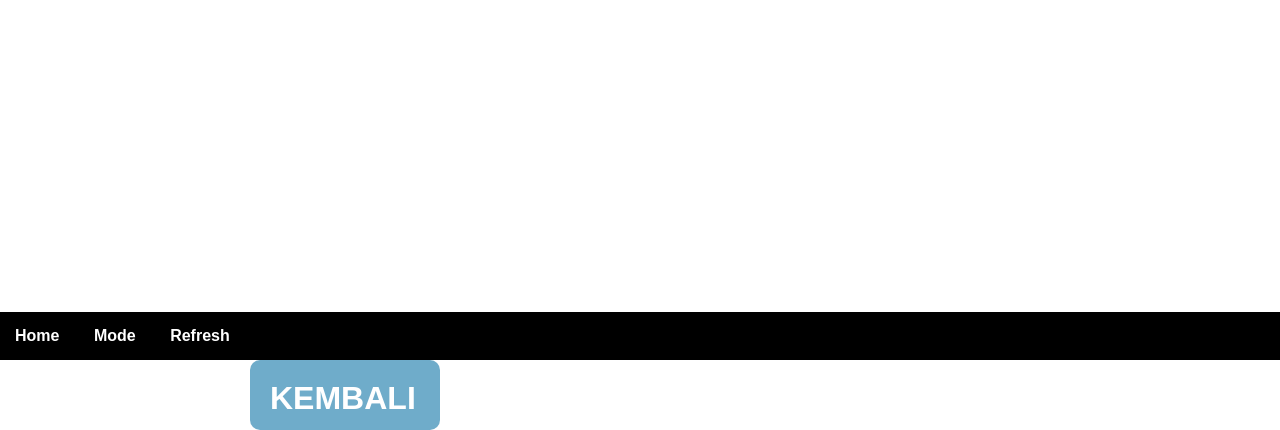
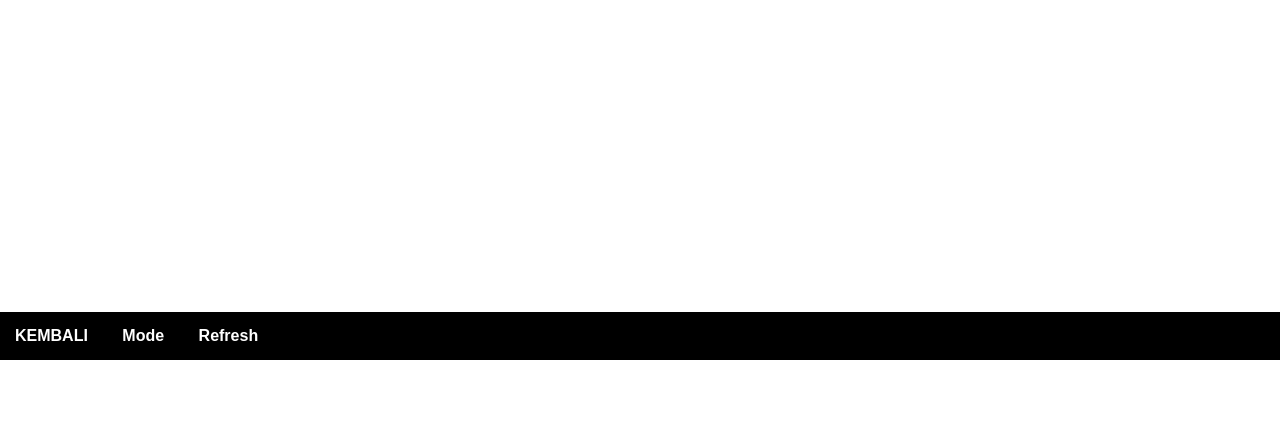
Before and after one commit to Ridwanyoku/bg, a plain HTML site: page index.html in a window 1280 px wide. Shown: the part 440-870 px from the top of the page. After the commit the page ends 800 px from the top, so only its background shows below. Drawn offline with Linux system fonts and the light colour scheme.

Commit message:
Update index.html

```diff
--- a/index.html
+++ b/index.html
@@ -10,27 +10,12 @@
 <body>
     <div class="container">
         <nav>
-            <a href="">Home</a>
+            <a href="https://ridwanyoku.github.io">KEMBALI</a>
             <a onclick="darkMode()">Mode</a>
             <a onclick="refresh()">Refresh</a>
         </nav>
         <h1>Dark mode function</h1>
         <p id="info">Batas dark mode 5</p>
-    </div>
-
-    <div>
-    <a style="background-color: rgba(49, 137, 179, 0.699);
-    font-weight: 700;
-    font-size: 2rem;
-    position: absolute;
-    left: 250px;
-  height: 30px;
-  width: 150px;
-  border-radius: 10px;
-  text-decoration: none;
-  color: rgb(255, 255, 255);
-  font-weight: 10rem;
-  padding: 20px;" href="https://ridwanyoku.github.io" >KEMBALI</a>
     </div>
 
 <!-- function -->
```
